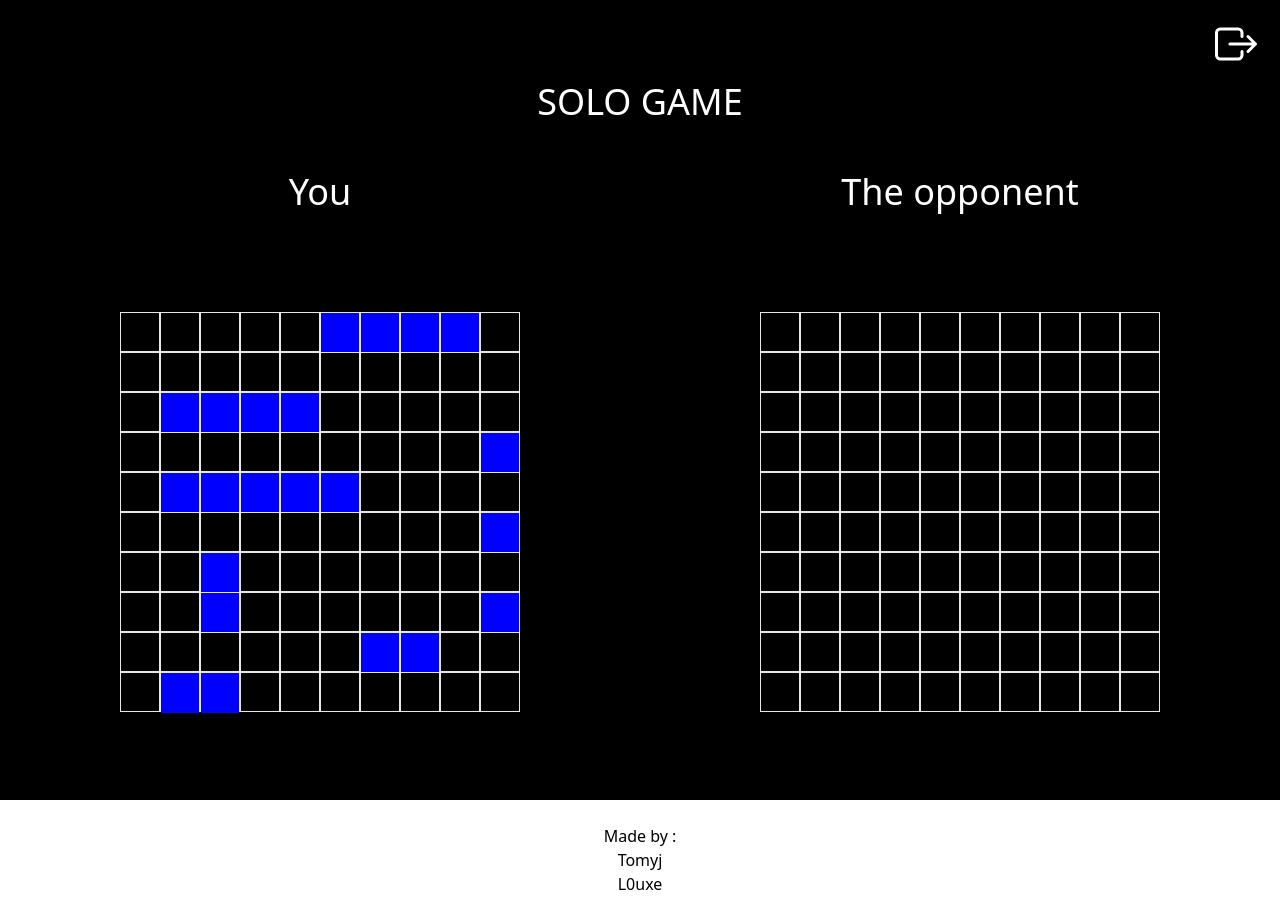
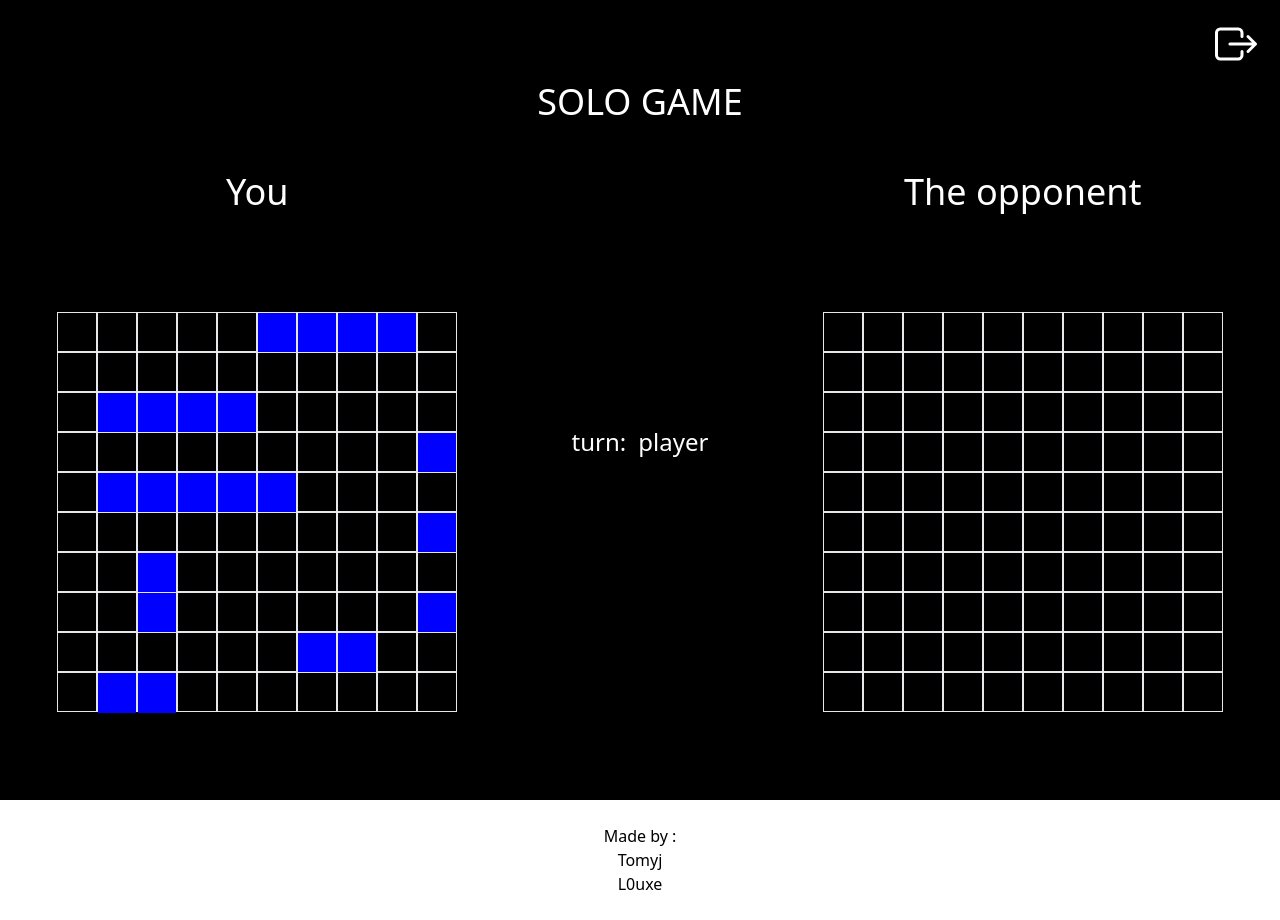
Before and after one commit to TomJegou/TANK-CONQUEROR, a Next.js app: page /soloGame in a window 1280 px wide. Built offline with nearby package versions, Linux system fonts and the light colour scheme.

Commit message:
add div to display whosturn

```diff
--- a/src/components/GameSet.js
+++ b/src/components/GameSet.js
@@ -9,6 +9,11 @@ export default function GameSet({ sendResponseToSoloGame, debugMode, whosTurn, b
                 <Grid side="player" sendResponseToGameSet={sendResponseToSoloGame} debugMode={debugMode} whosTurn={whosTurn} boxPlayedByEnely={boxPlayedByEnemy} />
             </div>
 
+            <div className="flex flex-row flex-wrap items-center gap-3">
+                <p className="text-white text-2xl flex flex-row flex-wrap">turn: </p>
+                <p className="text-white text-2xl flex flex-row flex-wrap">{whosTurn}</p>
+            </div>
+
             <div className="flex flex-col justify-around h-[80vh]">
                 <h1 className="flex flex-row flex-wrap justify-center items-center text-white text-4xl">The opponent</h1>
                 <Grid side="enemy" sendResponseToGameSet={sendResponseToSoloGame} debugMode={debugMode} whosTurn={whosTurn} boxPlayedByEnely={boxPlayedByEnemy} />
```
